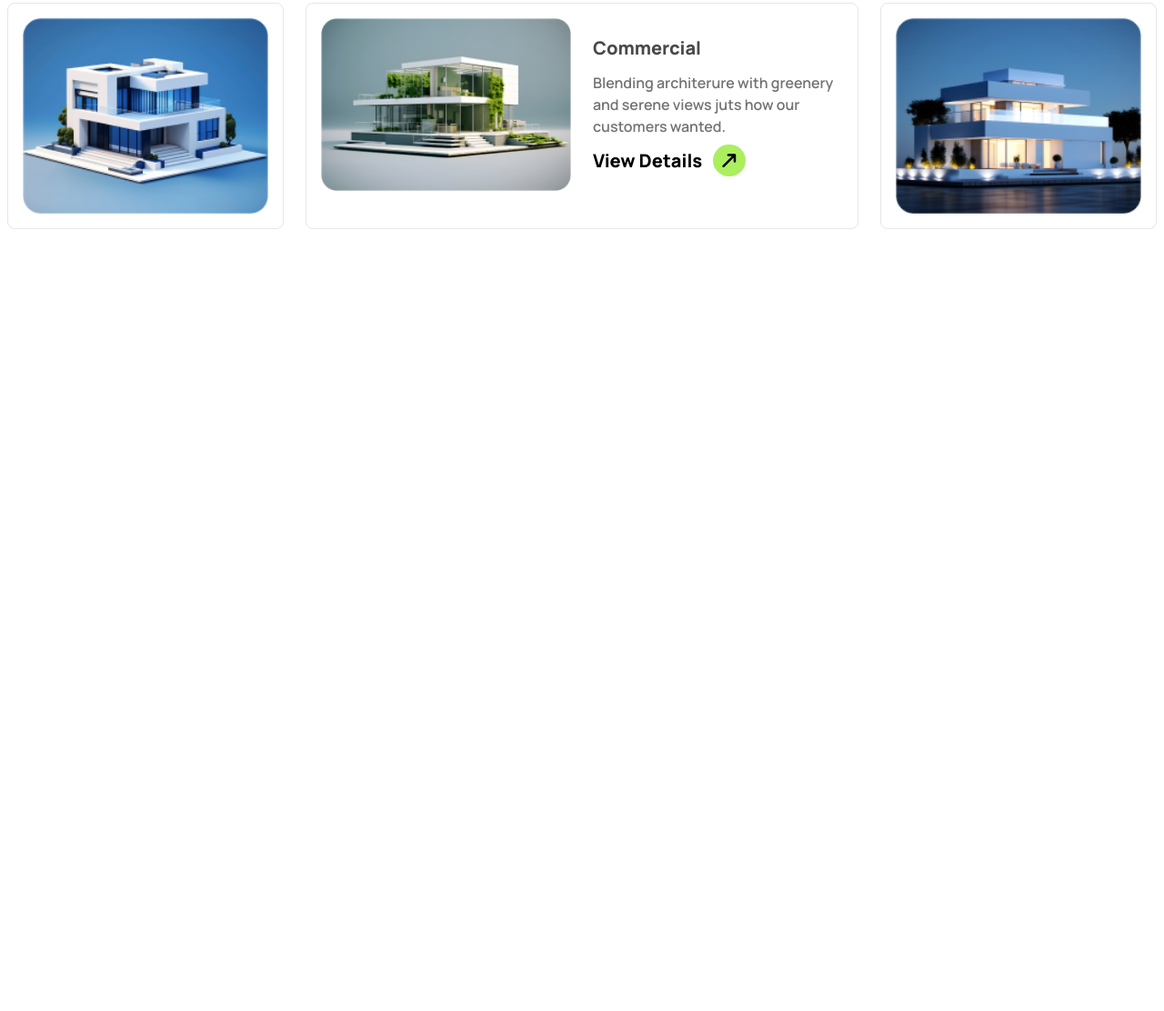
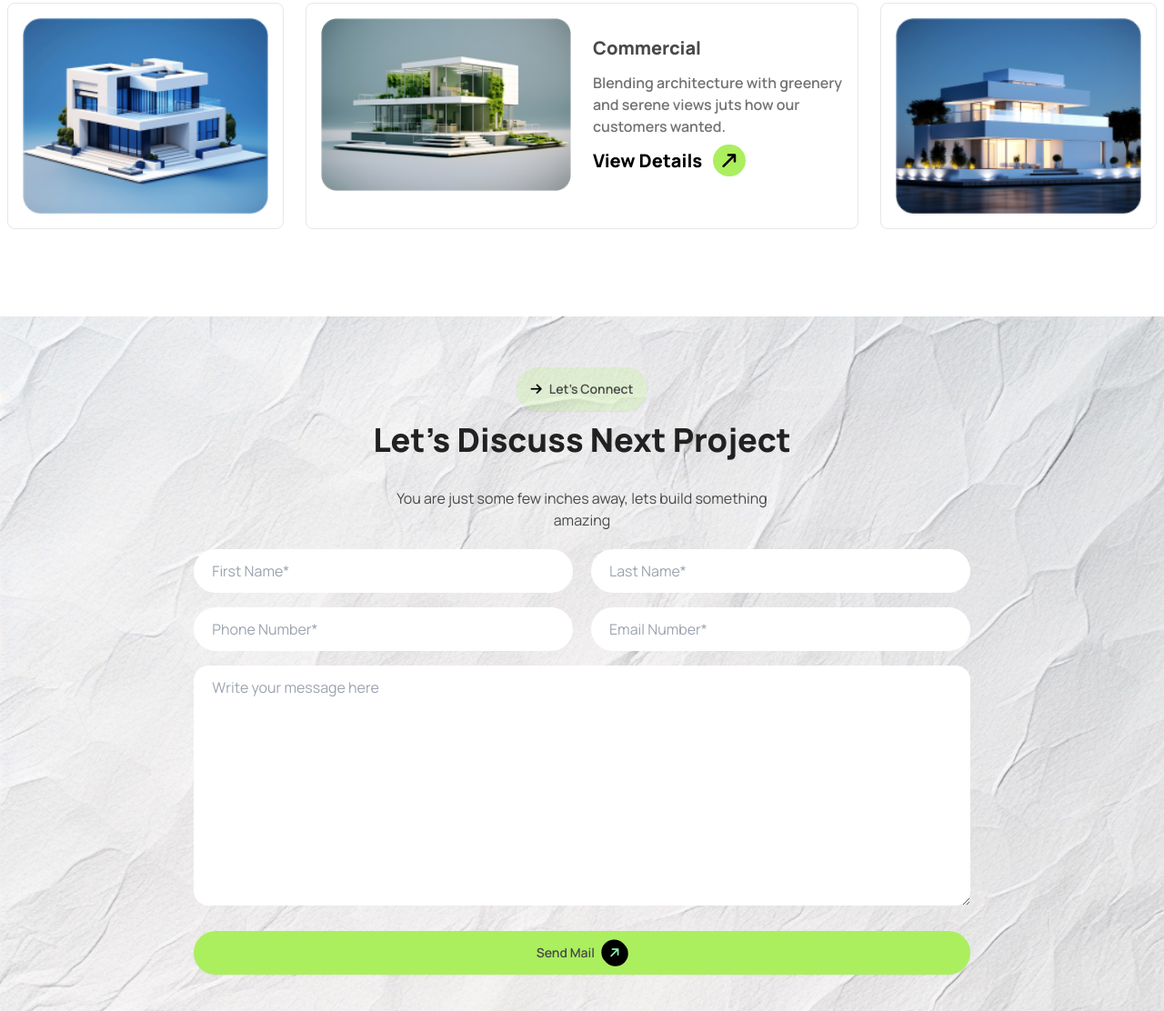
Before and after one commit to AswadulRashik/Assignment03, a plain HTML site: page index.html in a window 1280 px wide. Shown: the part 2746-3858 px from the top of the page at 91% size. Before the commit the page ends 3094 px from the top, so only its background shows below. Drawn offline with nearby package versions, Linux system fonts and the light colour scheme.

Commit message:
added form

```diff
--- a/index.html
+++ b/index.html
@@ -257,7 +257,7 @@
           </div>
           <div class=" md:w-6/12 mt-4 md:mt-0">
             <h5 class="text-xl font-extrabold text-[#494949] ">Commercial</h5>
-            <p class="text-base font-semibold text-[#737373] my-3">Blending architerure with greenery and serene views juts how our customers wanted. </p>
+            <p class="text-base font-semibold text-[#737373] my-3">Blending architecture with greenery and serene views juts how our customers wanted. </p>
             <a class="cursor-pointer  text-black text-xl font-extrabold  ">
               View Details
               <span class=" bg-[#ABEF5F] px-2 py-1 rounded-full ml-2">
@@ -278,6 +278,45 @@
 
 </section>
 
+<!--Form-->
+
+
+        <!-- Let's Connect Part Start -->
+        <section class="bg-[url('./assets/bg.jpg')] bg-cover">
+          <div class="container p- lg:p-0 lg:w-4/6 mx-auto">
+              <div class="flex flex-col text-center justify-center pt-14">
+                  <a class="btn border-none text-[#494949] bg-[#ABEF5F33] mx-auto rounded-full mb-3"><i class="fa-solid text-black fa-arrow-right"></i>Let's Connect</a>
+                  <h3 class="text-4xl text-[#212121] font-extrabold mb-8 ">Let's Discuss Next Project</h3>
+                          <p class="opacity-80 text-[#212121] w-full lg:w-2/4 mx-auto mb-5">You are just some few inches away, lets build something amazing</p>
+              </div>
+
+              <div class="grid grid-cols-1 lg:grid-cols-2 lg:gap-5">
+                  <div class="mb-4">
+                      <input class="rounded-full bg-white w-full px-5 py-3" type="text" placeholder="First Name*">
+
+                  </div>
+                  <div class="mb-4">
+                      <input class="rounded-full bg-white w-full px-5 py-3" type="text" placeholder="Last Name*">
+                  </div>
+              </div>
+
+              <div class="grid grid-cols-1 lg:grid-cols-2 lg:gap-5">
+                  <div class="mb-4">
+                      <input class="rounded-full w-full bg-white px-5 py-3" type="text" placeholder="Phone Number*">
+
+                  </div>
+                  <div class="mb-4">
+                      <input class="rounded-full w-full bg-white px-5 py-3" type="text" placeholder="Email Number*">
+                  </div>
+              </div>
+              <div class="grid grid-cols-1 lg:grid-cols-2 gap-10">
+                      <textarea name="" id="" cols="30" rows="10" class="col-span-2 px-5 py-3 bg-white rounded-2xl mb-4" placeholder="Write your message here"></textarea>
+              </div>
+              <div class="pb-10">
+                  <button class="btn text-[#494949] bg-[#ABEF5F] bg-rgb w-full border-none mt-3 rounded-full 2xl">Send Mail  <i class="fa-solid -rotate-45 rounded-full p-2 bg-black text-green-300 fa-arrow-right"></i></button>
+              </div>
+          </div>
+      </section>
 
 
 
```
